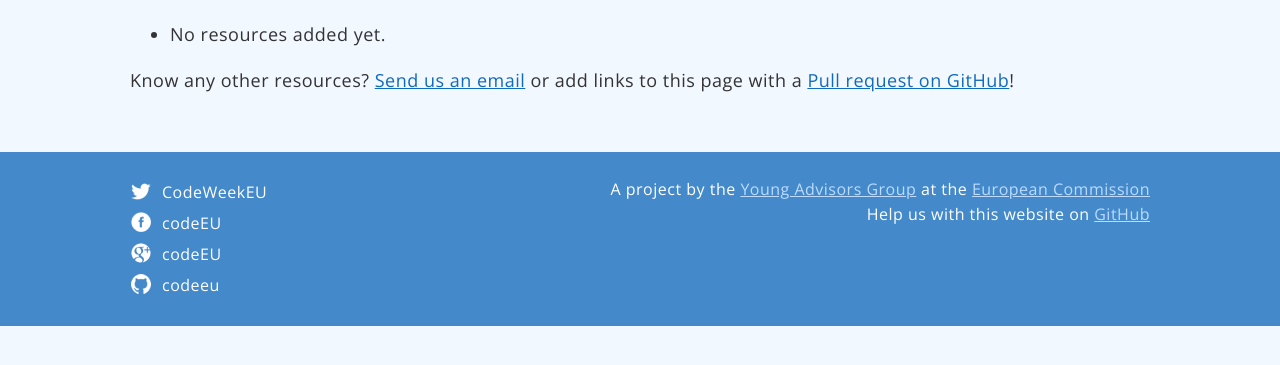
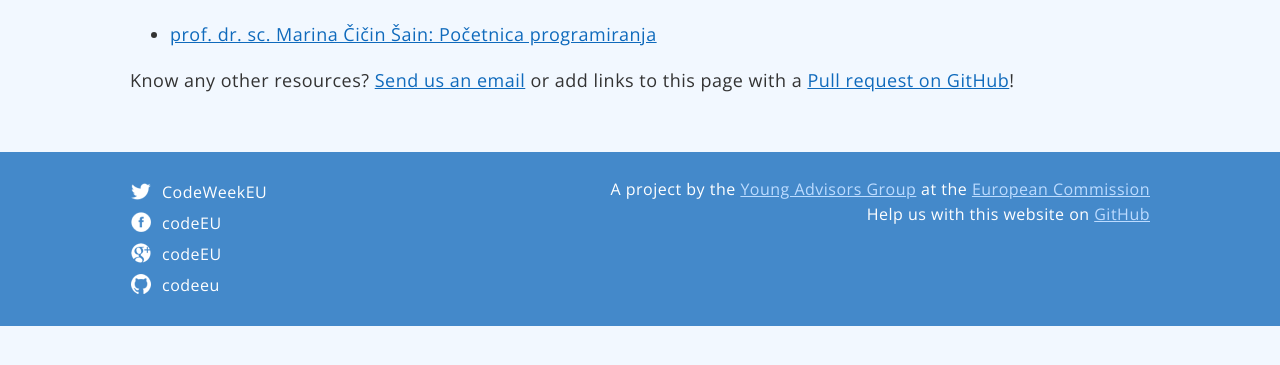
Before and after one commit to codeeu/codeeu.github.io, a Jekyll site: the page built from resources/croatia/index.html, in a window 1280 px wide, cut to the strip 167-532 px from the top of the page. Built offline with Jekyll 4.4.1, drawn with Linux system fonts in a browser that asks for light colours; nearby versions of some CDN libraries; Markdown is read by kramdown in place of the engine named in the settings.

Commit message:
Update index.html

```diff
--- a/resources/croatia/index.html
+++ b/resources/croatia/index.html
@@ -4,7 +4,9 @@ title: Croatia
 ---
 
   <ul>
-   	<li>No resources added yet.</li>
+   	<li>
+   	<a href="http://www.magistra-nova.hr/pocetnica.html">prof. dr. sc. Marina Čičin Šain: Početnica programiranja</a>
+    </li>
   </ul>
 
   <p>Know any other resources? <a href="mailto:{{site.contact.email}}">Send us an email</a> or add links to this page with a <a href="https://github.com/codeeu/codeeu.github.io">Pull request on GitHub</a>!</p>
```
